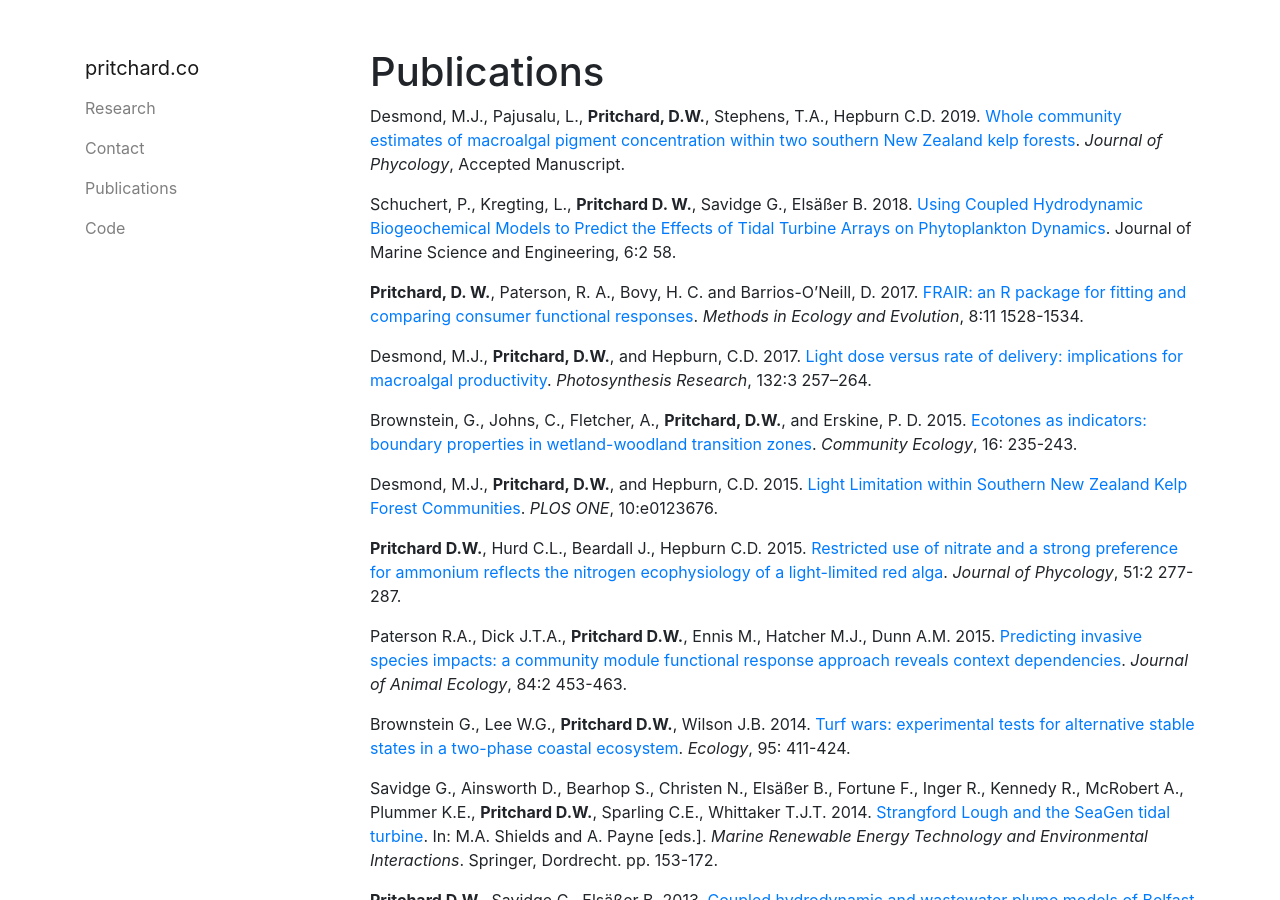
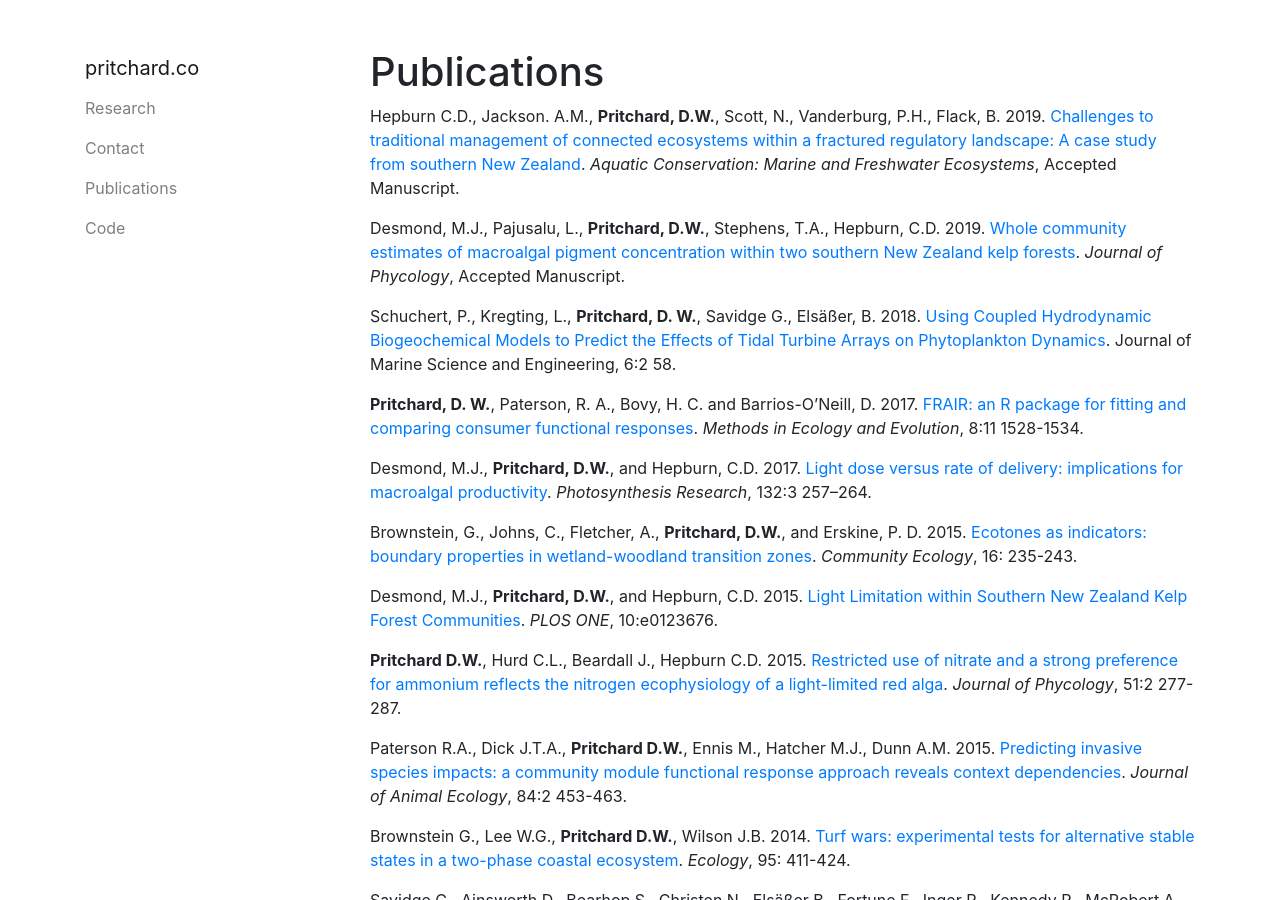
Before and after one commit to dpritchard/web-pritchard-co, a Jekyll site: the page built from publications/index.md, in a window 1280 px wide and 900 px high. Built offline with Jekyll 4.4.1, drawn with Linux system fonts in a browser that asks for light colours; our own code applies the rules of GitHub Pages for plain Markdown files.

Commit message:
Update publications

```diff
--- a/publications/index.md
+++ b/publications/index.md
@@ -4,9 +4,11 @@ layout: default
 
 # Publications
 
-Desmond, M.J., Pajusalu, L., **Pritchard, D.W.**, Stephens, T.A., Hepburn C.D. 2019. [Whole community estimates of macroalgal pigment concentration within two southern New Zealand kelp forests][desmond:2019]. *Journal of Phycology*, Accepted Manuscript.
+Hepburn C.D., Jackson. A.M., **Pritchard, D.W.**, Scott, N., Vanderburg, P.H., Flack, B. 2019. [Challenges to traditional management of connected ecosystems within a fractured regulatory landscape: A case study from southern New Zealand][hepburn:2019]. *Aquatic Conservation: Marine and Freshwater Ecosystems*, Accepted Manuscript.
 
-Schuchert, P., Kregting, L., **Pritchard D. W.**, Savidge G., Elsäßer B. 2018. [Using Coupled Hydrodynamic Biogeochemical Models to Predict the Effects of Tidal Turbine Arrays on Phytoplankton Dynamics][schuchert:2018]. Journal of Marine Science and Engineering, 6:2 58.
+Desmond, M.J., Pajusalu, L., **Pritchard, D.W.**, Stephens, T.A., Hepburn, C.D. 2019. [Whole community estimates of macroalgal pigment concentration within two southern New Zealand kelp forests][desmond:2019]. *Journal of Phycology*, Accepted Manuscript.
+
+Schuchert, P., Kregting, L., **Pritchard, D. W.**, Savidge G., Elsäßer, B. 2018. [Using Coupled Hydrodynamic Biogeochemical Models to Predict the Effects of Tidal Turbine Arrays on Phytoplankton Dynamics][schuchert:2018]. Journal of Marine Science and Engineering, 6:2 58.
 
 **Pritchard, D. W.**, Paterson, R. A., Bovy, H. C. and Barrios-O'Neill, D.  2017.  [FRAIR: an R package for fitting and comparing consumer functional responses][pritchard:2017].  *Methods in Ecology and Evolution*, 8:11 1528-1534.
 
@@ -42,19 +44,20 @@ Kramer, S. C., Piggott, M. D., Hill, J., Kregting, L., **Pritchard, D.**, Elsä
 # PhD Thesis
 The ecophysiology of the deep-water macroalga *Anotrichium crinitum* (Kützing) Baldock.  November 2011.  PhD Thesis, University of Otago, Dunedin, New Zealand. [Abstract available online](http://hdl.handle.net/10523/1955). Full text available [on request]({{ '../contact.html' | relative_url }}).
 
+[hepburn:2019]: https://doi.org/10.1002/aqc.3152
 [desmond:2019]: https://doi.org/10.1111/jpy.12884
 [schuchert:2018]: https://doi.org/10.3390/jmse6020058
-[pritchard:2017]: http://dx.doi.org/10.1111/2041-210X.12784
-[desmond:2017]: http://dx.doi.org/10.1007/s11120-017-0381-z
-[brownstein:2015:235]: http://dx.doi.org/10.1556/168.2015.16.2.11
-[desmond:2015]: http://dx.doi.org/10.1371/journal.pone.0123676
-[pritchard:2015:277]: http://dx.doi.org/10.1111/jpy.12272
-[paterson:2015:84]: http://dx.doi.org/10.1111/1365-2656.12292
-[paterson:2013:ab]: http://dx.doi.org/10.1016/j.anbehav.2013.09.036
-[pritchard:2013:49]: http://dx.doi.org/10.1111/jpy.12093
-[pritchard:2013:290]: http://dx.doi.org/10.1016/j.marpolbul.2013.09.046
-[cornwall:2012]: http://dx.doi.org/10.1111/j.1529-8817.2011.01085.x
-[hepburn:2011]: http://dx.doi.org/10.1111/j.1365-2486.2011.02411.x
-[richards:2011]: http://dx.doi.org/10.3354/ab00349
-[brownstein:2014:411]: http://dx.doi.org/10.1890/12-1982.1
-[savidge:2014:book]: http://dx.doi.org/10.1007/978-94-017-8002-5_12
+[pritchard:2017]: https://doi.org/10.1111/2041-210X.12784
+[desmond:2017]: https://doi.org/10.1007/s11120-017-0381-z
+[brownstein:2015:235]: https://doi.org/10.1556/168.2015.16.2.11
+[desmond:2015]: https://doi.org/10.1371/journal.pone.0123676
+[pritchard:2015:277]: https://doi.org/10.1111/jpy.12272
+[paterson:2015:84]: https://doi.org/10.1111/1365-2656.12292
+[paterson:2013:ab]: https://doi.org/10.1016/j.anbehav.2013.09.036
+[pritchard:2013:49]: https://doi.org/10.1111/jpy.12093
+[pritchard:2013:290]: https://doi.org/10.1016/j.marpolbul.2013.09.046
+[cornwall:2012]: https://doi.org/10.1111/j.1529-8817.2011.01085.x
+[hepburn:2011]: https://doi.org/10.1111/j.1365-2486.2011.02411.x
+[richards:2011]: https://doi.org/10.3354/ab00349
+[brownstein:2014:411]: https://doi.org/10.1890/12-1982.1
+[savidge:2014:book]: https://doi.org/10.1007/978-94-017-8002-5_12
```
